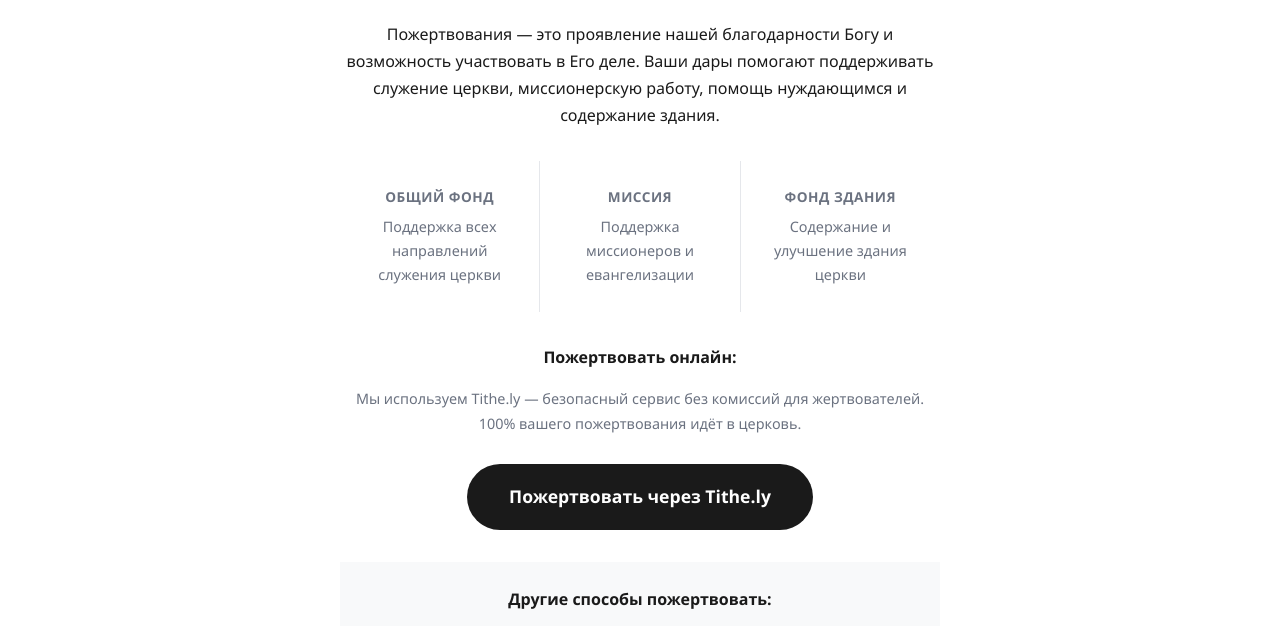
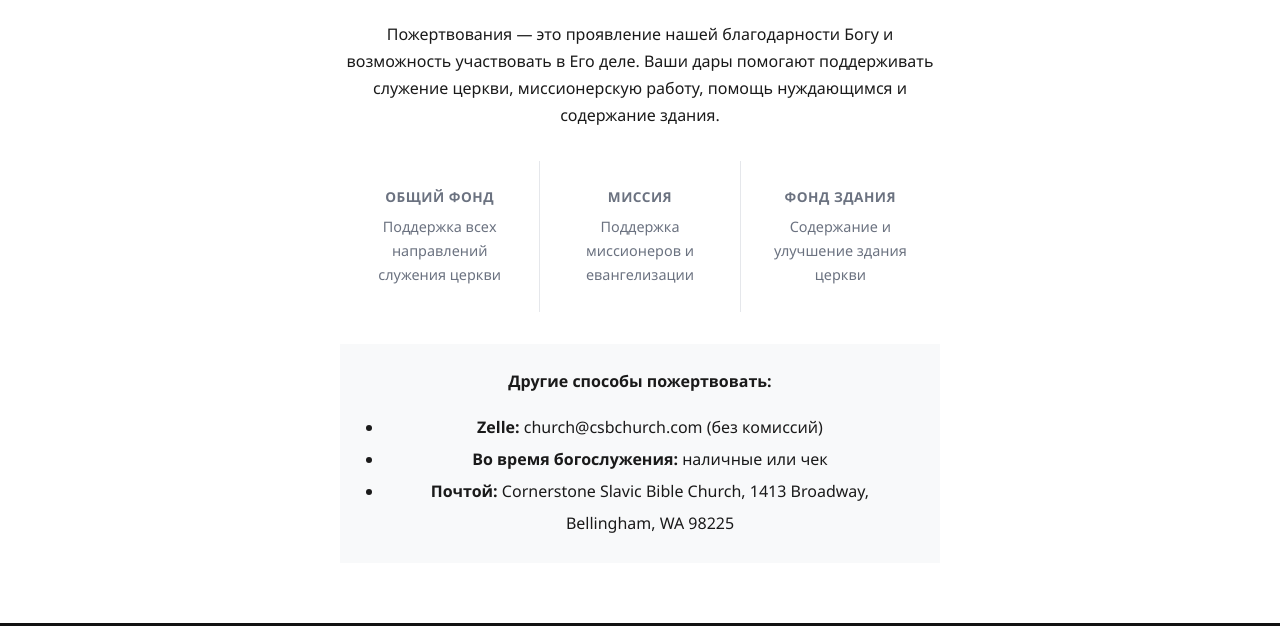
Before and after one commit to MaksymKarunos/cornerstone-sbc-website, a plain HTML site: page ru/donate.html in a window 1280 px wide. Shown: the part 493-1119 px from the top of the page. Drawn offline with Linux system fonts and the light colour scheme.

Commit message:
Remove Tithe.ly giving section from donate pages
Co-Authored-By: Claude Opus 4.6 (1M context) <noreply@anthropic.com>

```diff
--- a/ru/donate.html
+++ b/ru/donate.html
@@ -61,12 +61,7 @@
         </div>
       </div>
 
-      <div class="mt-4">
-        <p><strong>Пожертвовать онлайн:</strong></p>
-        <p style="font-size: 0.9rem; color: var(--text-light); margin-bottom: 12px;">Мы используем Tithe.ly — безопасный сервис без комиссий для жертвователей. 100% вашего пожертвования идёт в церковь.</p>
-        <!-- Replace # with your actual Tithe.ly link: https://tithe.ly/give?c=XXXXX -->
-        <a href="#" class="btn btn-primary mt-2" style="font-size: 1.1rem; padding: 16px 40px;">Пожертвовать через Tithe.ly</a>
-      </div>
+      <div class="mt-4"></div>
 
       <div class="mt-4" style="background: var(--bg-alt); padding: 24px;">
         <p><strong>Другие способы пожертвовать:</strong></p>
```
Also changed, not shown: donate.html (+1 -6 lines).
